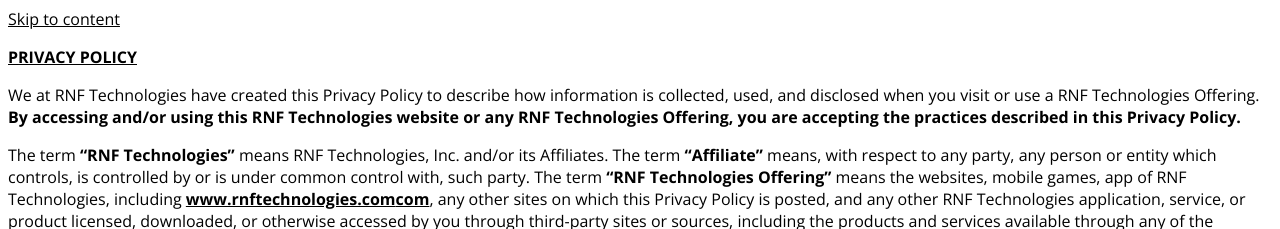
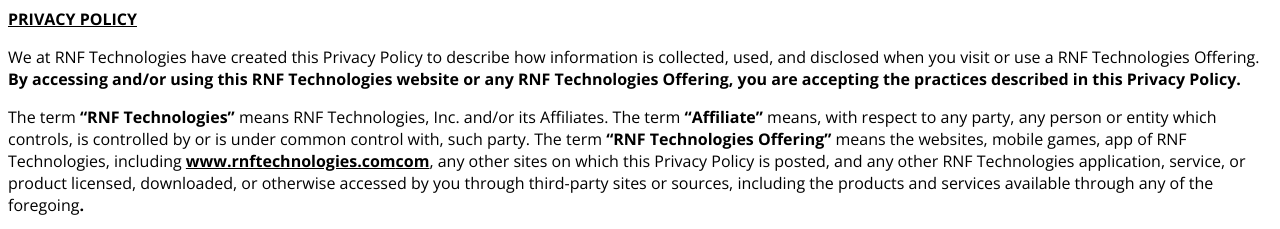
Before and after one commit to jitu-iOS/camelrichcasino, a plain HTML site: page index.html in a window 1280 px wide. Shown: the top 229 px of the page. Drawn offline with nearby package versions, Linux system fonts and the light colour scheme.

Commit message:
Update index.html

```diff
--- a/index.html
+++ b/index.html
@@ -311,7 +311,7 @@
 
 <body data-rsssl="1" itemtype="https://schema.org/WebPage" itemscope="itemscope" class="page-template-default page page-id-9706 wp-custom-logo ast-single-post ast-inherit-site-logo-transparent ast-hfb-header ast-desktop ast-page-builder-template ast-no-sidebar astra-3.6.9 elementor-default elementor-kit-447 elementor-page elementor-page-9706 e--ua-blink e--ua-chrome e--ua-mac e--ua-webkit ast-mouse-clicked" data-elementor-device-mode="desktop" style="">
 <div class="hfeed site" id="page">
-    <a class="skip-link screen-reader-text" href="#content">Skip to content</a>
+
             <!-- #masthead -->
             <div id="content" class="site-content">
         <div class="ast-container">
```
